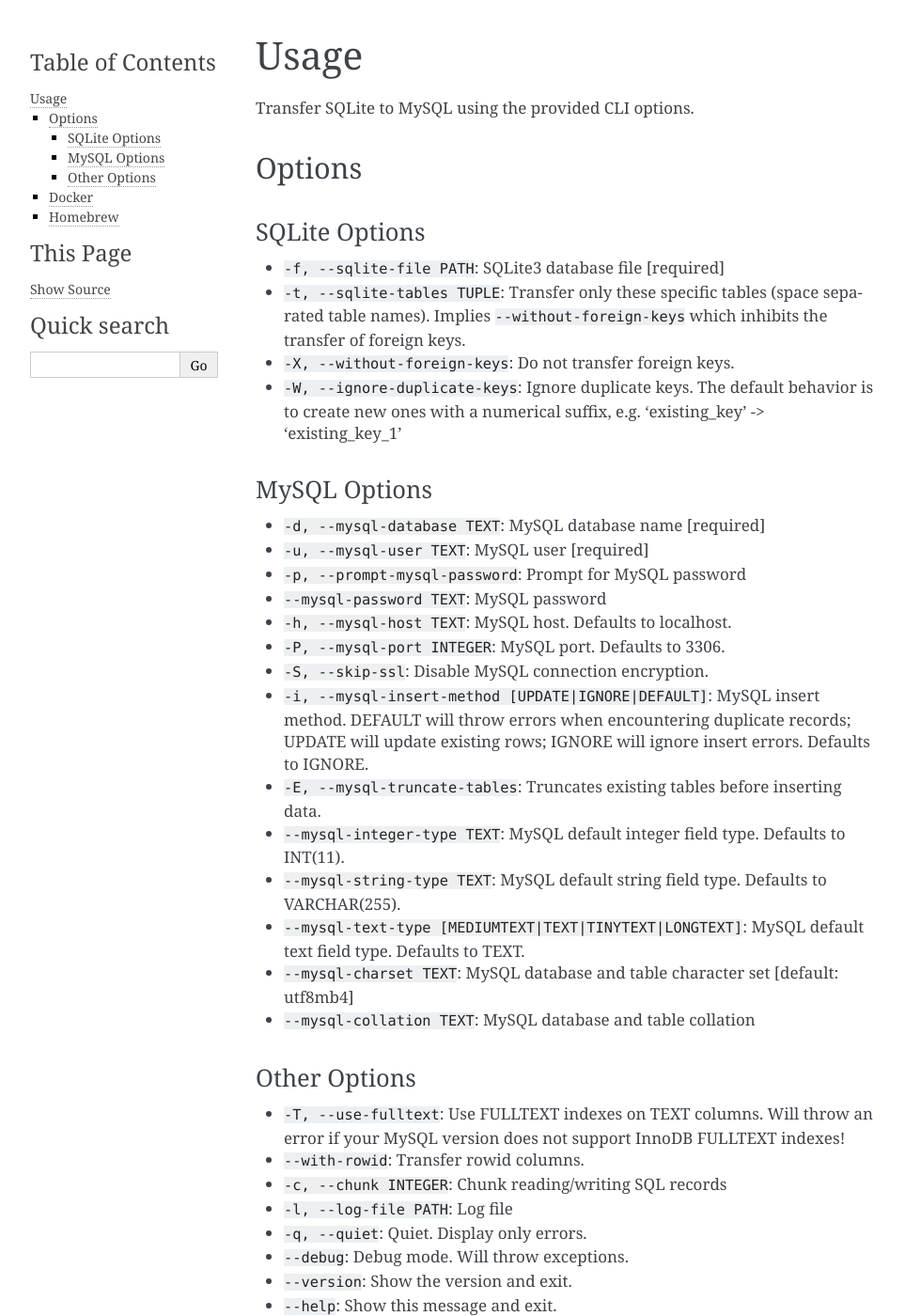
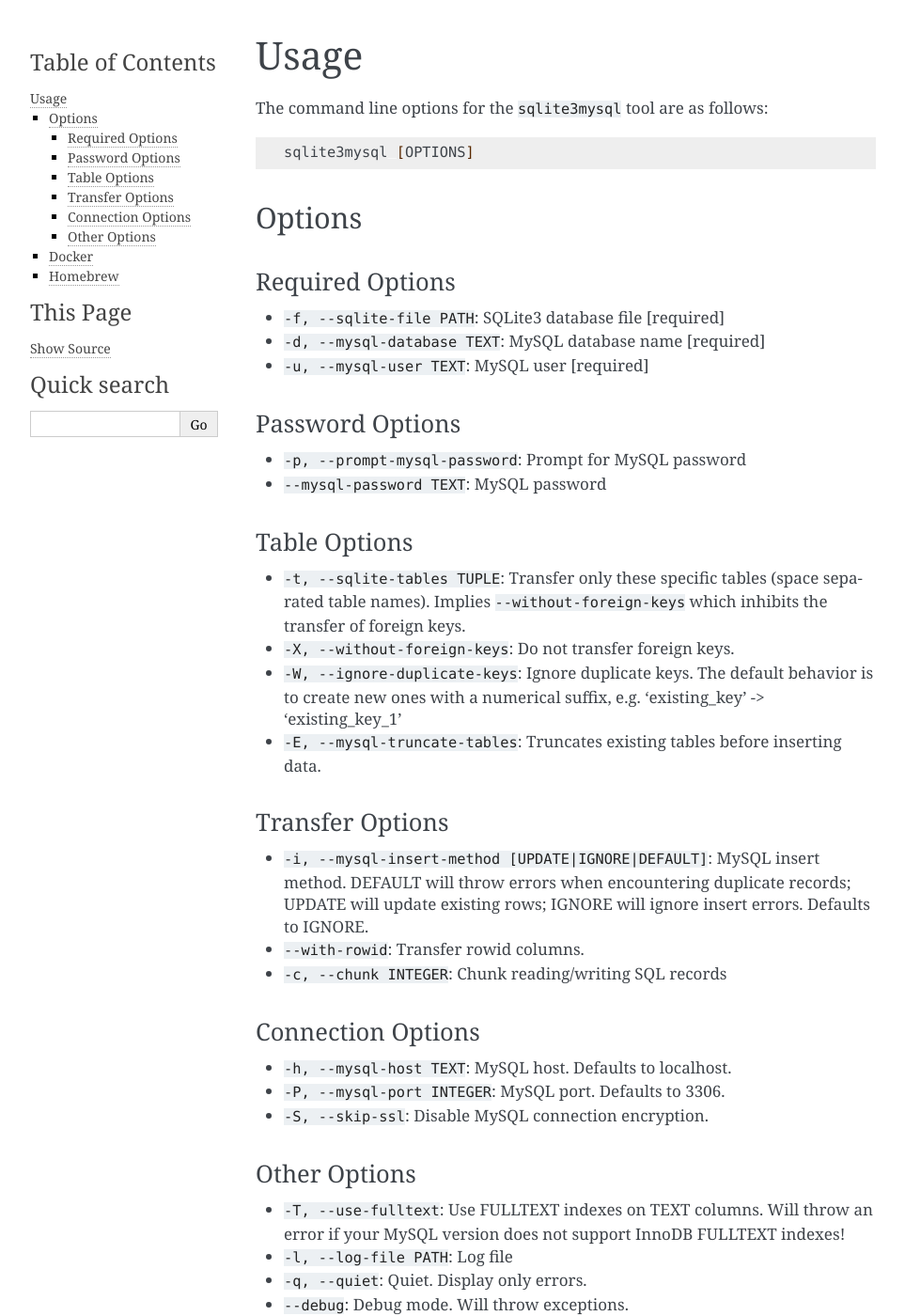
Before and after one commit to techouse/sqlite3-to-mysql, a Sphinx documentation site: the page built from docs/README.rst, in a window 1280 px wide and 1400 px high. Shown: the whole window at 94% size, without its empty margins (148-1111 px from the left). Built offline with Sphinx 7.4.7, drawn with Linux system fonts in a browser that asks for light colours.

Commit message:
:memo: update README.rst

```diff
--- a/docs/README.rst
+++ b/docs/README.rst
@@ -1,43 +1,54 @@
 Usage
 -----
 
-Transfer SQLite to MySQL using the provided CLI options.
+The command line options for the ``sqlite3mysql`` tool are as follows:
+
+.. code-block:: bash
+
+   sqlite3mysql [OPTIONS]
 
 Options
 ^^^^^^^
 
-SQLite Options
-~~~~~~~~~~~~~~
+Required Options
+""""""""""""""""
 
 - ``-f, --sqlite-file PATH``: SQLite3 database file  [required]
+- ``-d, --mysql-database TEXT``: MySQL database name  [required]
+- ``-u, --mysql-user TEXT``: MySQL user  [required]
+
+Password Options
+""""""""""""""""
+
+- ``-p, --prompt-mysql-password``: Prompt for MySQL password
+- ``--mysql-password TEXT``: MySQL password
+
+Table Options
+""""""""""""""
+
 - ``-t, --sqlite-tables TUPLE``: Transfer only these specific tables (space separated table names). Implies ``--without-foreign-keys`` which inhibits the transfer of foreign keys.
 - ``-X, --without-foreign-keys``: Do not transfer foreign keys.
 - ``-W, --ignore-duplicate-keys``: Ignore duplicate keys. The default behavior is to create new ones with a numerical suffix, e.g. 'existing_key' -> 'existing_key_1'
+- ``-E, --mysql-truncate-tables``: Truncates existing tables before inserting data.
 
-MySQL Options
-~~~~~~~~~~~~~
+Transfer Options
+""""""""""""""""
 
-- ``-d, --mysql-database TEXT``: MySQL database name  [required]
-- ``-u, --mysql-user TEXT``: MySQL user  [required]
-- ``-p, --prompt-mysql-password``: Prompt for MySQL password
-- ``--mysql-password TEXT``: MySQL password
+- ``-i, --mysql-insert-method [UPDATE|IGNORE|DEFAULT]``: MySQL insert method. DEFAULT will throw errors when encountering duplicate records; UPDATE will update existing rows; IGNORE will ignore insert errors. Defaults to IGNORE.
+- ``--with-rowid``: Transfer rowid columns.
+- ``-c, --chunk INTEGER``: Chunk reading/writing SQL records
+
+Connection Options
+""""""""""""""""""
+
 - ``-h, --mysql-host TEXT``: MySQL host. Defaults to localhost.
 - ``-P, --mysql-port INTEGER``: MySQL port. Defaults to 3306.
 - ``-S, --skip-ssl``: Disable MySQL connection encryption.
-- ``-i, --mysql-insert-method [UPDATE|IGNORE|DEFAULT]``: MySQL insert method. DEFAULT will throw errors when encountering duplicate records; UPDATE will update existing rows; IGNORE will ignore insert errors. Defaults to IGNORE.
-- ``-E, --mysql-truncate-tables``: Truncates existing tables before inserting data.
-- ``--mysql-integer-type TEXT``: MySQL default integer field type. Defaults to INT(11).
-- ``--mysql-string-type TEXT``: MySQL default string field type. Defaults to VARCHAR(255).
-- ``--mysql-text-type [MEDIUMTEXT|TEXT|TINYTEXT|LONGTEXT]``: MySQL default text field type. Defaults to TEXT.
-- ``--mysql-charset TEXT``: MySQL database and table character set [default: utf8mb4]
-- ``--mysql-collation TEXT``: MySQL database and table collation
 
 Other Options
-~~~~~~~~~~~~~
+""""""""""""""
 
 - ``-T, --use-fulltext``: Use FULLTEXT indexes on TEXT columns. Will throw an error if your MySQL version does not support InnoDB FULLTEXT indexes!
-- ``--with-rowid``: Transfer rowid columns.
-- ``-c, --chunk INTEGER``: Chunk reading/writing SQL records
 - ``-l, --log-file PATH``: Log file
 - ``-q, --quiet``: Quiet. Display only errors.
 - ``--debug``: Debug mode. Will throw exceptions.
```
